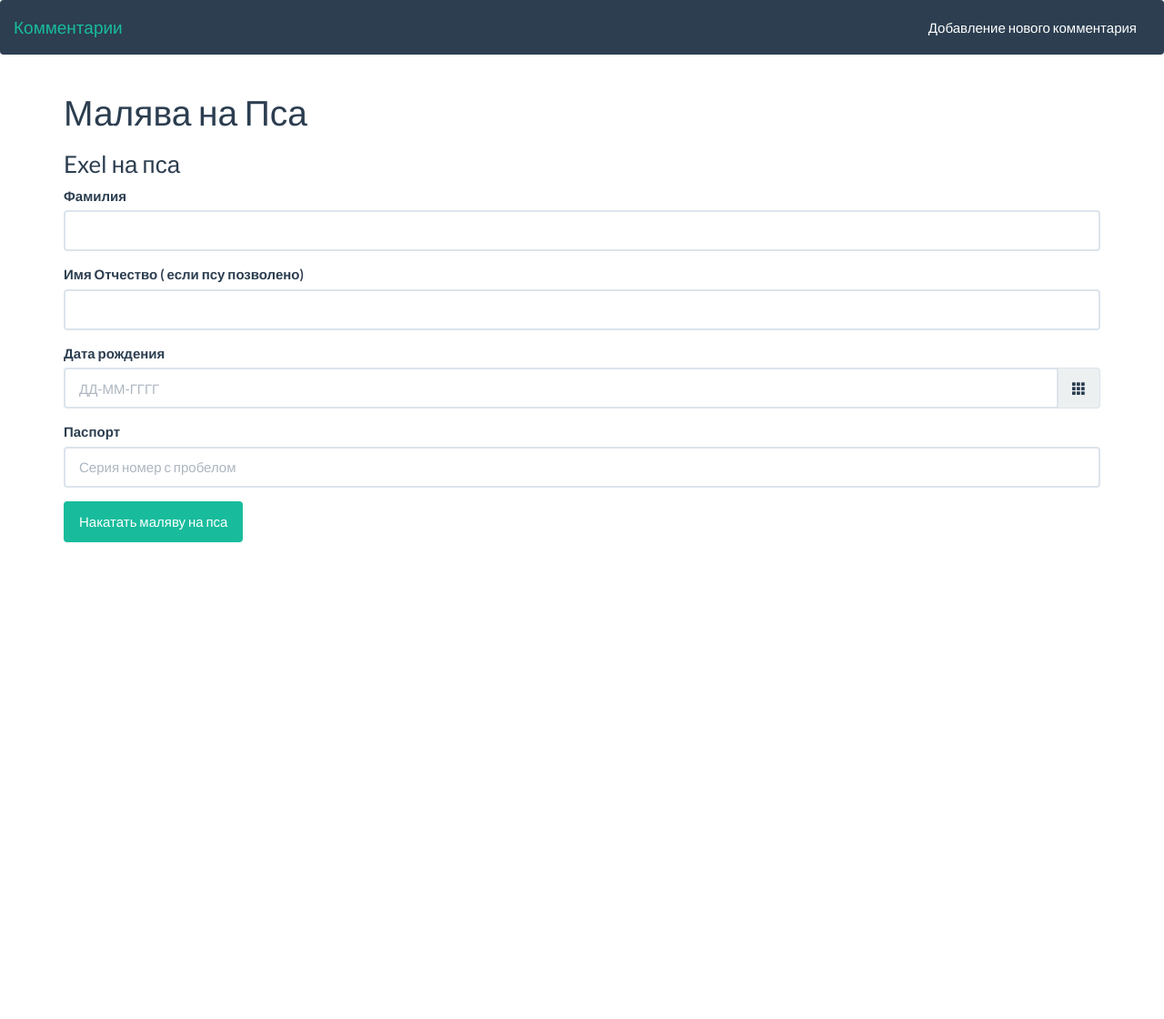
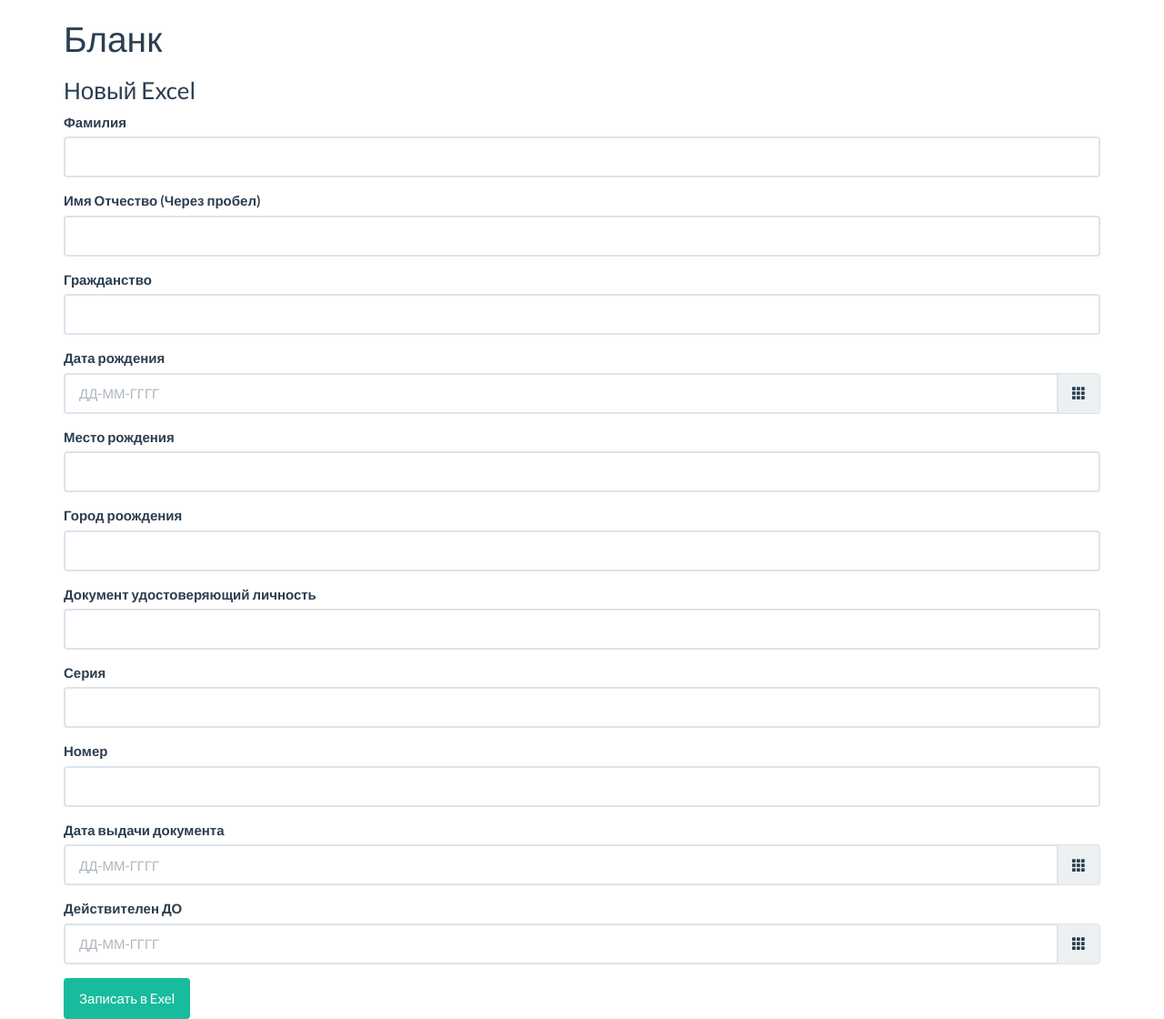
Before and after one commit to DrDany/drul, a Flask app: page / in a window 1280 px wide. Shown: the whole page at 91% size. Before the commit the page ends 596 px from the top, so only its background shows below. Run offline with Flask 2, Linux system fonts and the light colour scheme; some libraries are stand-ins or nearby versions.

Commit message:
version 2.0

```diff
--- a/app.py
+++ b/app.py
@@ -1,7 +1,6 @@
 from flask import Flask, redirect, url_for, render_template, request, flash
 import models as db_handler
-import json
-from flask import Response
+import exel_handler
 
 # Flask
 app = Flask(__name__)
@@ -18,12 +17,17 @@ def comment():
     else:
         surname = request.form["surname"]
         name = request.form["name"]
-        patronymic = request.form["patronymic"]
-        city = request.form["city"]
-        phone = request.form["phone"]
-        mail = request.form["email"]
-        comment = request.form["comment"]
-        db_handler.add_new_comment(surname, name, patronymic, city, phone, mail, comment)
+        birthdate = request.form["birthdate"]
+        # passport = request.form["passport"]
+        citizen = request.form["citizen"]
+        birth_place = request.form["birth_place"]
+        birth_city = request.form["birth_city"]
+        doc_type = request.form["doc_type"]
+        doc_seria = request.form["doc_seria"]
+        doc_number = request.form["doc_number"]
+        doc_date = request.form["doc_date"]
+        doc_end = request.form["doc_end"]
+        exel_handler.add_new_exel(surname, name, birthdate, citizen, birth_place, birth_city, doc_type, doc_seria, doc_number, doc_date, doc_end)
         return redirect(url_for('comment'))
 
 
--- a/main.py
+++ b/main.py
@@ -19,5 +19,5 @@ sheet = wb.get_sheet_by_name('стр.1')
 for letter in range(len(surname)):
     sheet[list[letter]] = surname_upper[letter]
 
-#
+
 wb.save(file_name)
--- a/templates/layouts/master.html
+++ b/templates/layouts/master.html
@@ -10,25 +10,6 @@
     <link href="{{ url_for('static', filename='css/bootstrap-datepicker3.min.css') }}" rel="stylesheet">
 </head>
 <body>
-<nav class="navbar navbar-default">
-    <div class="container-fluid">
-        <div class="navbar-header">
-            <button type="button" class="navbar-toggle collapsed" data-toggle="collapse"
-                    data-target="#bs-example-navbar-collapse-1" aria-expanded="false">
-                <span class="sr-only">Toggle navigation</span>
-                <span class="icon-bar"></span>
-                <span class="icon-bar"></span>
-                <span class="icon-bar"></span>
-            </button>
-            <a class="navbar-brand" href="/">Комментарии</a>
-        </div>
-        <div class="collapse navbar-collapse" id="bs-example-navbar-collapse-1">
-            <ul class="nav navbar-nav navbar-right">
-                <li><a href="{{ url_for('comment') }}">Добавление нового комментария</a></li>
-            </ul>
-        </div>
-    </div>
-</nav>
 <div class="container">
     {% block body %}{% endblock %}
 </div>
--- a/templates/web/new_comment.html
+++ b/templates/web/new_comment.html
@@ -1,30 +1,73 @@
 {% extends 'layouts/master.html' %}
 {% block title %}Новый комментарий{% endblock %}
 {% block body %}
-<h1>Малява на Пса</h1>
+<h1>Бланк</h1>
 <form action="{{ url_for('comment') }}" method="POST" onSubmit="return checkForm()">
-    <h3>Exel на пса</h3>
+    <h3>Новый Excel</h3>
     <div class="form-group">
         <label for="surname_field">Фамилия</label>
         <input type="text" class="form-control" id="surname_field" name="surname">
     </div>
     <div class="form-group">
-        <label for="name_field">Имя Отчество ( если псу позволено)</label>
+        <label for="name_field">Имя Отчество (Через пробел)</label>
         <input type="text" class="form-control" id="name_field" name="name">
+    </div>
+    <div class="form-group">
+        <label for="citizen_field">Гражданство</label>
+        <input type="text" class="form-control" id="citizen_field" name="citizen">
     </div>
     <div class="form-group">
         <label for="birthdate_field">Дата рождения</label>
         <div class="input-group date" data-provide="datepicker" data-date-format="dd-mm-yyyy">
-            <input id="birthdate_field" type="text" class="form-control" placeholder="ДД-ММ-ГГГГ">
+            <input id="birthdate_field" type="text" class="form-control" name="birthdate" placeholder="ДД-ММ-ГГГГ">
             <div class="input-group-addon">
                 <span class="glyphicon glyphicon-th"></span>
             </div>
         </div>
     </div>
     <div class="form-group">
-        <label for="pasport_field">Паспорт</label>
-        <input type="text" class="form-control" id="pasport_field" name="pasport" placeholder="Серия номер с пробелом">
+        <label for="birth_place_field">Место рождения</label>
+        <input type="text" class="form-control" id="birth_place_field" name="birth_place">
     </div>
+    <div class="form-group">
+        <label for="birth_city_field">Город роождения</label>
+        <input type="text" class="form-control" id="birth_city_field" name="birth_city">
+    </div>
+    <div class="form-group">
+        <label for="doc_type_field">Документ удостоверяющий личность</label>
+        <input type="text" class="form-control" id="doc_type_field" name="doc_type">
+    </div>
+
+        <div class="form-group">
+        <label for="doc_seria_field">Серия</label>
+        <input type="text" class="form-control" id="doc_seria_field" name="doc_seria">
+    </div>
+
+        <div class="form-group">
+        <label for="doc_number_field">Номер</label>
+        <input type="text" class="form-control" id="doc_number_field" name="doc_number">
+    </div>
+
+        <div class="form-group">
+        <label for="doc_date_field">Дата выдачи документа</label>
+        <div class="input-group date" data-provide="datepicker" data-date-format="dd-mm-yyyy">
+            <input id="doc_date_field" type="text" class="form-control" name="doc_date" placeholder="ДД-ММ-ГГГГ">
+            <div class="input-group-addon">
+                <span class="glyphicon glyphicon-th"></span>
+            </div>
+        </div>
+    </div>
+
+            <div class="form-group">
+        <label for="doc_end_field">Действителен ДО</label>
+        <div class="input-group date" data-provide="datepicker" data-date-format="dd-mm-yyyy">
+            <input id="doc_end_field" type="text" class="form-control" name="doc_end" placeholder="ДД-ММ-ГГГГ">
+            <div class="input-group-addon">
+                <span class="glyphicon glyphicon-th"></span>
+            </div>
+        </div>
+    </div>
+
     <!--         <div class="form-group">-->
     <!--            <label for="name_field">Дата рождения пса</label>-->
     <!--            <input type="text" class="form-control" id="name_field" name="name">-->
@@ -57,6 +100,6 @@
     <!--            <label for="comment_field">Комментарий</label>-->
     <!--            <textarea class="form-control" id="comment_field" rows="3" name="comment"></textarea>-->
     <!--        </div>-->
-    <input type="submit" class="btn btn-success" value="Накатать маляву на пса">
+    <input type="submit" class="btn btn-success" value="Записать в Exel">
 </form>
 {% endblock %}
```
Also changed, not shown: exel_handler.py (+106 -19 lines).
